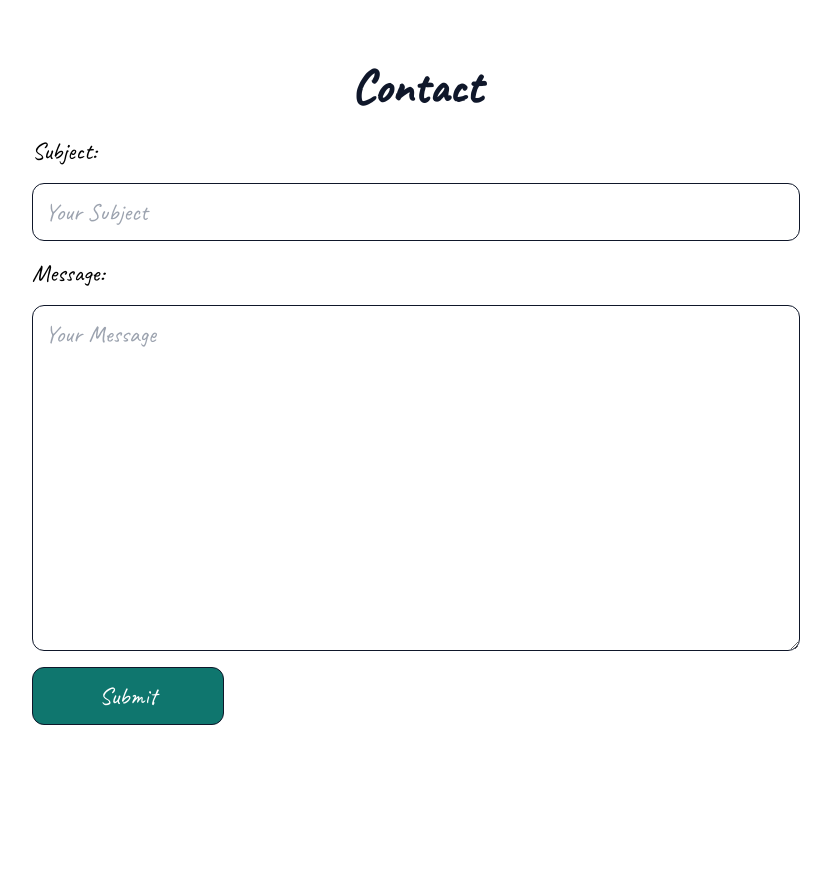
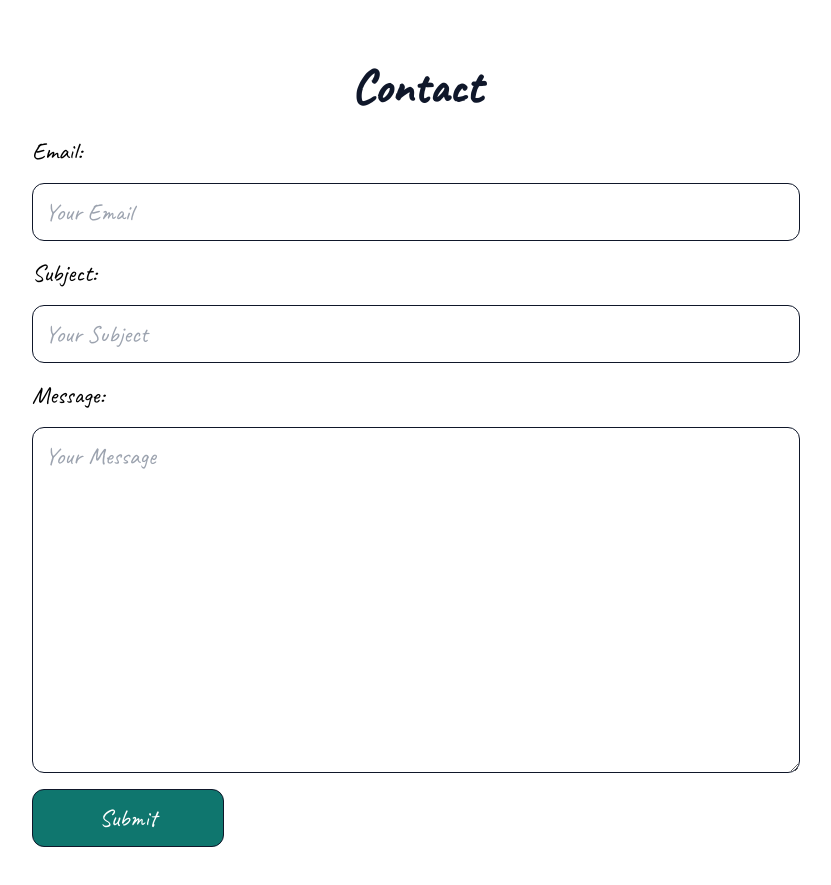
Before and after one commit to patnz/photo-app-nextjs-v1, a Next.js app: page / in a window 1280 px wide. Shown: the part 2660-3545 px from the top of the page, without its empty margins (224-1055 px from the left). Before the commit the page ends 3457 px from the top, so only its background shows below. Built offline with nearby package versions, Linux system fonts and the light colour scheme; a web font is replaced by a local one.

Commit message:
update contact form

```diff
--- a/src/pages/landing-page/contact.tsx
+++ b/src/pages/landing-page/contact.tsx
@@ -26,6 +26,19 @@ export default function Contact() {
             type="hidden"
             name="access_key"
             value="d2566e21-80b8-4c86-9fbd-658955fd36c3"
+          />
+          <label htmlFor="email" className="dark:text-white">
+            Email:
+          </label>
+          <input
+            type="email"
+            id="email"
+            name="email"
+            required
+            minLength={3}
+            maxLength={40}
+            placeholder="Your Email"
+            className="w-full rounded-xl border border-solid border-slate-900 p-3 text-xl text-black  dark:border-none sm:text-2xl"
           />
           <label htmlFor="subject" className="dark:text-white">
             Subject:
```
